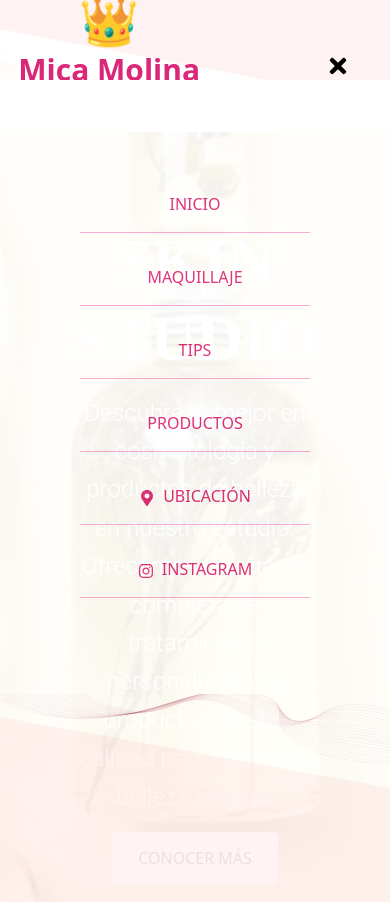
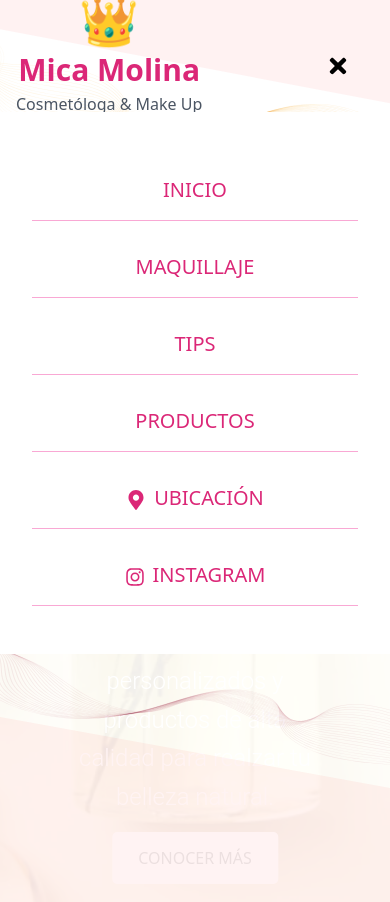
Before and after one commit to SoftFusion-Technologies/skinstudio-ofi, a React (Vite) app: page / in a window 390 px wide. Both pictures are taken after a click on the button 338 px from the left and 66 px from the top of the page. Shown: the top 902 px of the page. Built offline with nearby package versions, Linux system fonts and the light colour scheme.

Commit message:
Se arreglo la superposicion del nav

```diff
--- a/src/Components/NavBar.jsx
+++ b/src/Components/NavBar.jsx
@@ -1,8 +1,9 @@
 import React, { useState, useEffect } from "react";
 import { Link } from "react-scroll";
-import { FaTimes, FaMapMarkerAlt, FaInstagram } from "react-icons/fa"; // Importa los íconos de mapa e Instagram
+import { FaTimes, FaMapMarkerAlt, FaInstagram } from "react-icons/fa";
 import { CiMenuFries } from "react-icons/ci";
-import LogoMM from '../Images/logomm.jpg'
+import LogoMM from '../Images/logomm.jpg';
+
 const Navbar = () => {
   const [click, setClick] = useState(false);
   const [scrolling, setScrolling] = useState(false);
@@ -29,38 +30,36 @@ const Navbar = () => {
 
   const content = (
     <div
-      className={`bg-white lg:hidden block absolute top-20 w-full left-0 right-0 transition`}
+      className={`mt-12 bg-white lg:hidden block absolute top-16 left-0 right-0 transition z-50`} // Añadido z-50
     >
-      <ul className="text-center text-x1 p-20">
-        <li className="my-4 py-4 border-b border-pink-300  hover:text-white hover:rounded">
+      <ul className="text-center text-xl p-8">
+        <li className="my-4 py-4 border-b border-pink-300 hover:text-white hover:rounded">
           <Link spy={true} smooth={true} to="hero" onClick={handleClick}>
             INICIO
           </Link>
         </li>
-        <li className="my-4 py-4 border-b border-pink-300  hover:text-white hover:rounded">
+        <li className="my-4 py-4 border-b border-pink-300 hover:text-white hover:rounded">
           <Link spy={true} smooth={true} to="us" onClick={handleClick}>
             MAQUILLAJE
           </Link>
         </li>
-        <li className="my-4 py-4 border-b border-pink-300  hover:text-white hover:rounded">
+        <li className="my-4 py-4 border-b border-pink-300 hover:text-white hover:rounded">
           <Link spy={true} smooth={true} to="recipes" onClick={handleClick}>
             TIPS
           </Link>
         </li>
-        <li className="my-4 py-4 border-b border-pink-300  hover:text-white hover:rounded">
+        <li className="my-4 py-4 border-b border-pink-300 hover:text-white hover:rounded">
           <Link spy={true} smooth={true} to="productos" onClick={handleClick}>
             PRODUCTOS
           </Link>
         </li>
-        {/* Enlace para el mapa */}
-        <li className="my-4 py-4 border-b border-pink-300  hover:text-white hover:rounded">
+        <li className="my-4 py-4 border-b border-pink-300 hover:text-white hover:rounded">
           <Link spy={true} smooth={true} to="mapas" onClick={handleClick}>
             <FaMapMarkerAlt className="inline-block mr-2" />
             UBICACIÓN
           </Link>
         </li>
-        {/* Enlace para Instagram */}
-        <li className="my-4 py-4 border-b border-pink-300  hover:text-white hover:rounded">
+        <li className="my-4 py-4 border-b border-pink-300 hover:text-white hover:rounded">
           <a
             href="https://www.instagram.com/mm.skinstudio/"
             target="_blank"
@@ -131,7 +130,7 @@ const Navbar = () => {
         </div>
         <div>{click && content}</div>
         <button
-          className="block sm:hidden transition m-4 p-2 rounded-lg"
+          className="block sm:hidden transition m-4 p-2 rounded-lg z-50" // Añadido z-50
           onClick={handleClick}
         >
           {click ? (
@@ -142,7 +141,6 @@ const Navbar = () => {
         </button>
       </div>
     </nav>
-
   );
 };
 
```
